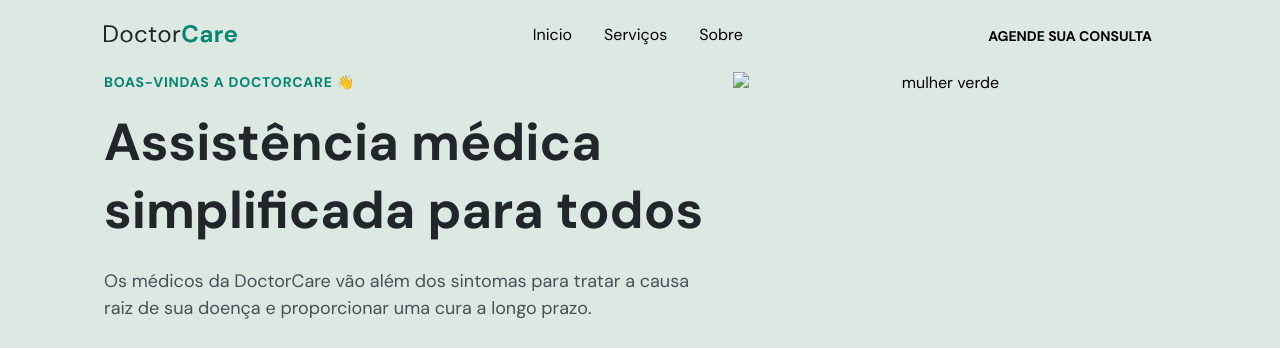
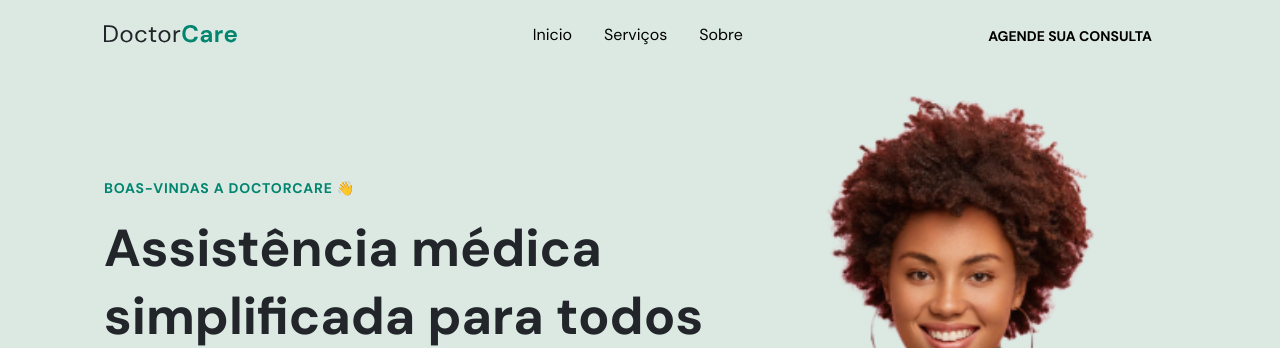
Before and after one commit to PedroVillafuerte/NWLDoctor, a plain HTML site: page index.html in a window 1280 px wide. Shown: the top 348 px of the page. Drawn offline with nearby package versions, Linux system fonts and the light colour scheme.

Commit message:
ajuste de lnks relativos

```diff
--- a/index.html
+++ b/index.html
@@ -244,7 +244,7 @@
         <div class="col-b">
           <img
             class="mulher"
-            src="/NWL Return/assests/mulher.png"
+            src="./assests/mulher.png"
             alt="mulher verde"
           />
         </div>
```
